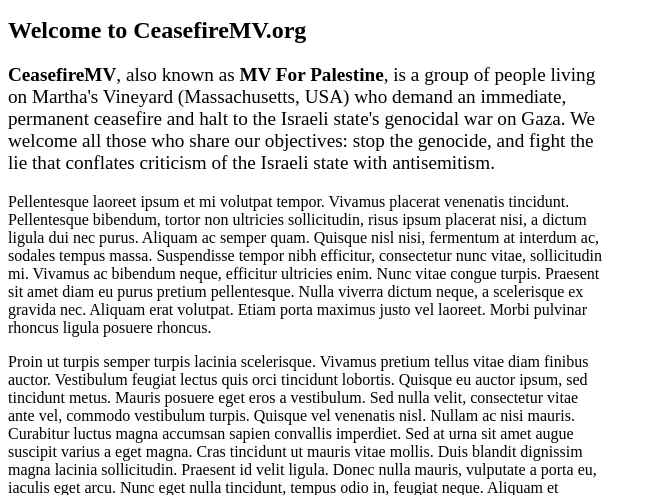
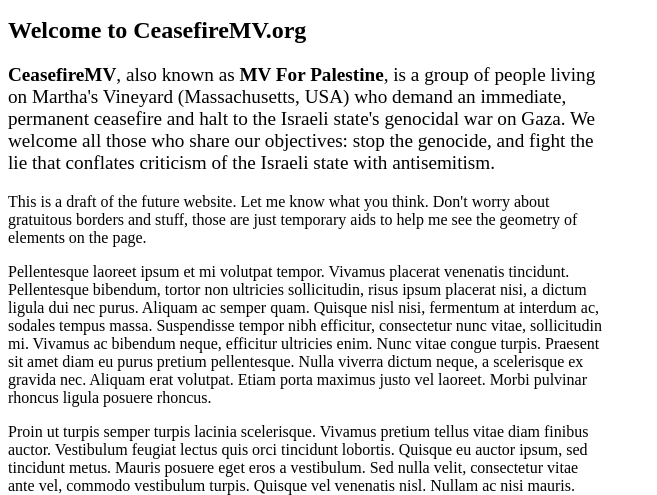
Before and after one commit to davidmintz/ceasefiremv, a Symfony app: template templates/index/index.html.twig in a window 1280 px wide. Shown: the part 380-875 px from the top of the page, without its empty margins (0-657 px from the left). Run offline with Twig, Linux system fonts and the light colour scheme; the template is opened without the code that fills it, so the values that code supplies are empty; some libraries are stand-ins or nearby versions.

Commit message:
temporary verbiage

```diff
--- a/templates/index/index.html.twig
+++ b/templates/index/index.html.twig
@@ -11,6 +11,9 @@
                 on Martha's Vineyard (Massachusetts, USA) who demand an immediate, permanent ceasefire and halt to the Israeli
                 state's genocidal war on Gaza.  We welcome all those who share our objectives: stop the genocide,
                 and fight the lie that conflates criticism of the Israeli state with antisemitism.</p>
+
+            <p>This is a draft of the future website. Let me know what you think. Don't worry about gratuitous borders
+            and stuff, those are just temporary aids to help me see the geometry of elements on the page.</p>
             <p>Pellentesque laoreet ipsum et mi volutpat tempor. Vivamus placerat venenatis tincidunt. Pellentesque bibendum, tortor non ultricies sollicitudin, risus ipsum placerat nisi, a dictum ligula dui nec purus. Aliquam ac semper quam. Quisque nisl nisi, fermentum at interdum ac, sodales tempus massa. Suspendisse tempor nibh efficitur, consectetur nunc vitae, sollicitudin mi. Vivamus ac bibendum neque, efficitur ultricies enim. Nunc vitae congue turpis. Praesent sit amet diam eu purus pretium pellentesque. Nulla viverra dictum neque, a scelerisque ex gravida nec. Aliquam erat volutpat. Etiam porta maximus justo vel laoreet. Morbi pulvinar rhoncus ligula posuere rhoncus.</p>
 <p>
             Proin ut turpis semper turpis lacinia scelerisque. Vivamus pretium tellus vitae diam finibus auctor. Vestibulum feugiat lectus quis orci tincidunt lobortis. Quisque eu auctor ipsum, sed tincidunt metus. Mauris posuere eget eros a vestibulum. Sed nulla velit, consectetur vitae ante vel, commodo vestibulum turpis. Quisque vel venenatis nisl. Nullam ac nisi mauris. Curabitur luctus magna accumsan sapien convallis imperdiet. Sed at urna sit amet augue suscipit varius a eget magna. Cras tincidunt ut mauris vitae mollis. Duis blandit dignissim magna lacinia sollicitudin. Praesent id velit ligula. Donec nulla mauris, vulputate a porta eu, iaculis eget arcu. Nunc eget nulla tincidunt, tempus odio in, feugiat neque. Aliquam et facilisis nunc.
```
